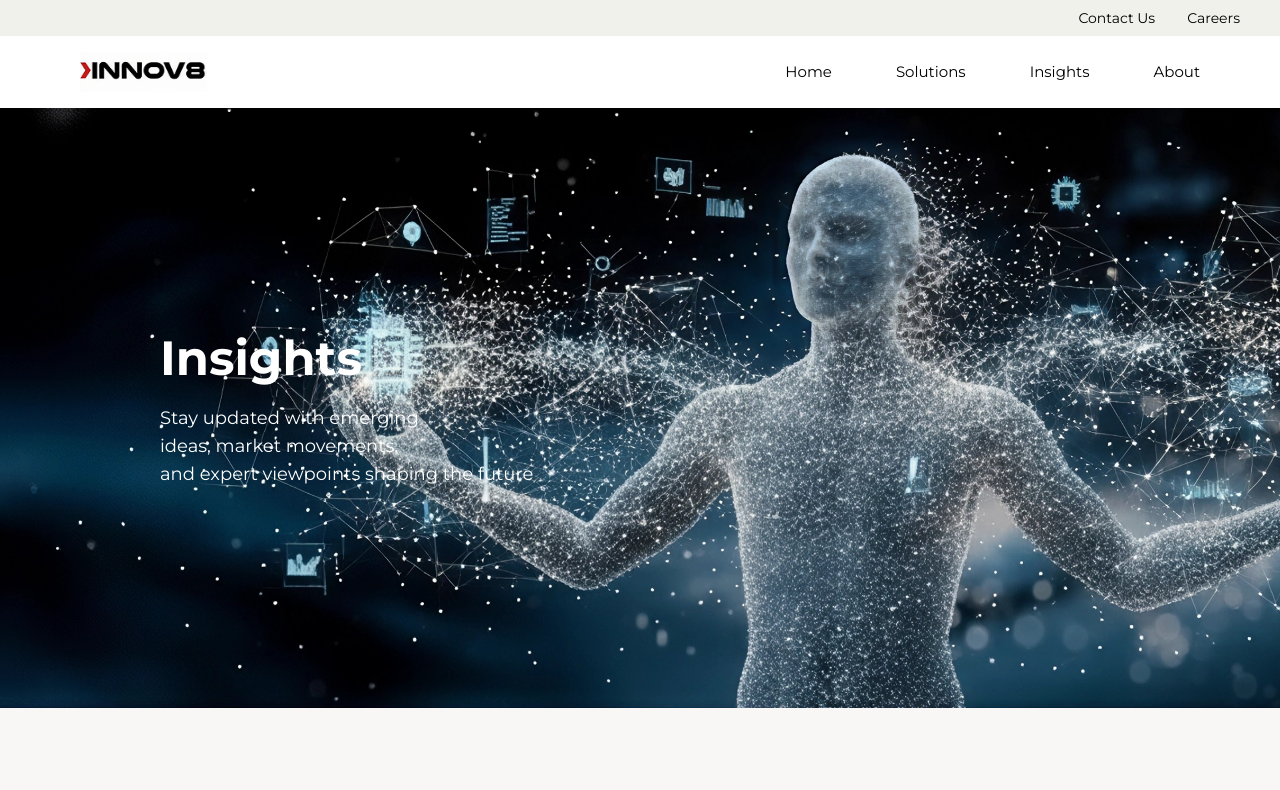
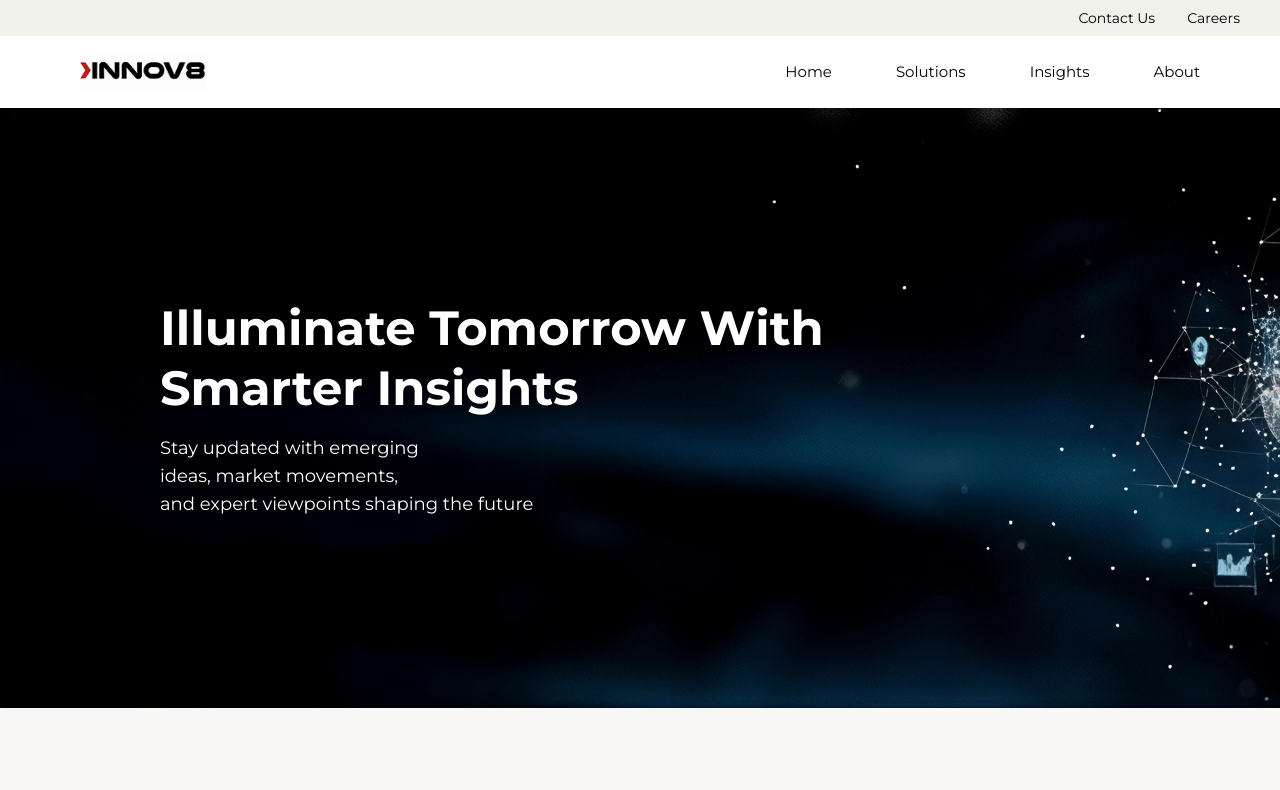
Before and after one commit to ChemyDigi/Innov8, a Next.js app in the folder innov8/: page /insights in a window 1280 px wide. Shown: the top 790 px of the page. Built offline with nearby package versions, Linux system fonts and the light colour scheme.

Commit message:
Hero banners updated

```diff
--- a/innov8/components/AboutUs/HeroSectionWithImage.tsx
+++ b/innov8/components/AboutUs/HeroSectionWithImage.tsx
@@ -32,7 +32,7 @@ export default function HeroSectionWithImage() {
           "
         >
           <h1 className="text-2xl sm:text-3xl md:text-4xl lg:text-5xl font-bold leading-tight">
-            About Us
+            Your Partner in Intelligent Transformation
           </h1>
 
           <p className="mt-3 sm:mt-4 text-sm sm:text-base md:text-lg max-w-xl mx-auto lg:mx-0">
--- a/innov8/components/ContactComponents/HeroBanner.tsx
+++ b/innov8/components/ContactComponents/HeroBanner.tsx
@@ -8,7 +8,7 @@ export default function HeroSection() {
         alt="Hero background"
         width={2000}
         height={1000}
-        className="w-full h-[300px] sm:h-[400px] md:h-[500px] lg:h-[600px] object-cover"
+        className="w-full h-[300px] sm:h-[400px] md:h-[500px] lg:h-[600px] object-cover object-left"
       />
 
       <div
@@ -32,11 +32,12 @@ export default function HeroSection() {
           "
         >
           <h1 className="text-2xl sm:text-3xl md:text-4xl lg:text-5xl font-bold leading-tight">
-            Contact
+            Your Next Big Leap Starts With a Conversation
           </h1>
 
           <p className="mt-3 sm:mt-4 text-sm sm:text-base md:text-lg max-w-xl mx-auto lg:mx-0">
-            Reach out to us anytime <br />we’re here to help and brwould love to hear from you.
+            Reach out to us anytime <br />
+            we’re here to help and brwould love to hear from you.
           </p>
         </div>
       </div>
--- a/innov8/components/insights/HeroSection.tsx
+++ b/innov8/components/insights/HeroSection.tsx
@@ -8,7 +8,7 @@ export default function HeroSection() {
         alt="Hero background"
         width={2000}
         height={1000}
-        className="w-full h-[300px] sm:h-[400px] md:h-[500px] lg:h-[600px] object-cover"
+        className="w-full h-[300px] sm:h-[400px] md:h-[500px] lg:h-[600px] object-cover object-left"
       />
 
       <div
@@ -32,12 +32,12 @@ export default function HeroSection() {
           "
         >
           <h1 className="text-2xl sm:text-3xl md:text-4xl lg:text-5xl font-bold leading-tight">
-            Insights
+            Illuminate Tomorrow With Smarter Insights
           </h1>
 
           <p className="mt-3 sm:mt-4 text-sm sm:text-base md:text-lg max-w-xl mx-auto lg:mx-0">
-           Stay updated with emerging <br /> ideas, market movements, <br />and expert viewpoints shaping the future
-
+            Stay updated with emerging <br /> ideas, market movements, <br />
+            and expert viewpoints shaping the future
           </p>
         </div>
       </div>
```
Also changed, not shown: innov8/public/images/insight/hero.jpg.
